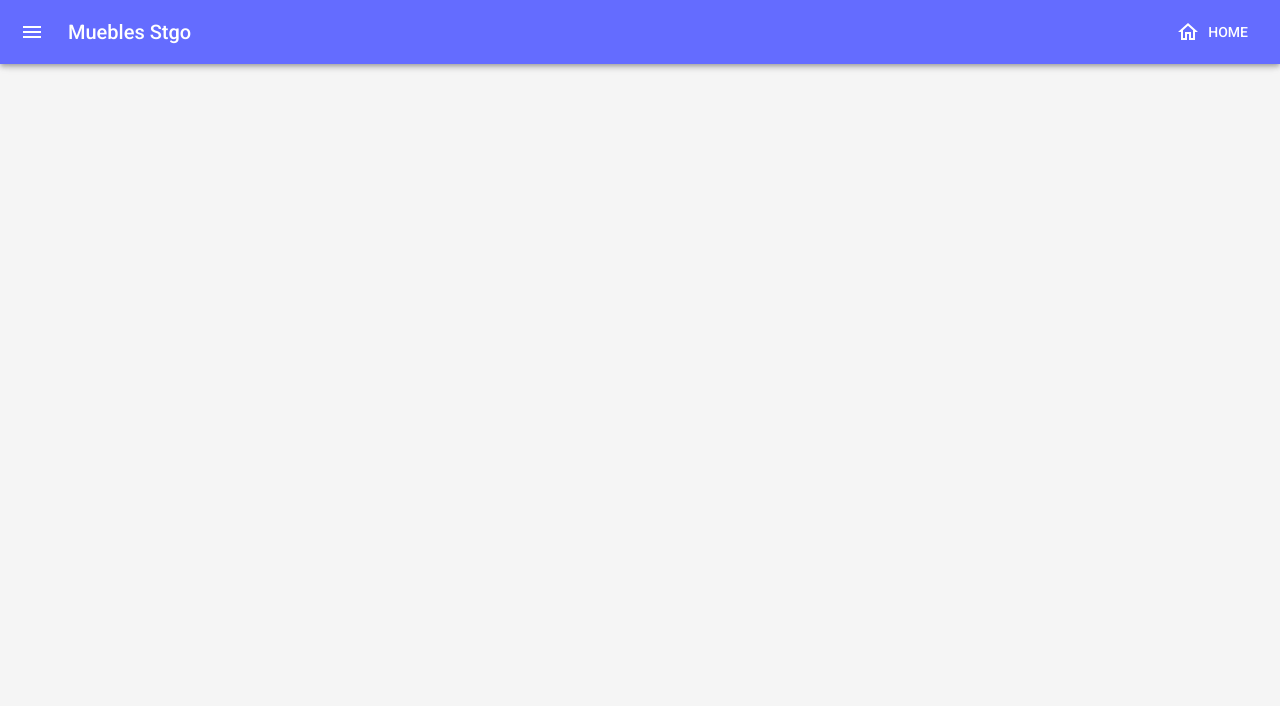
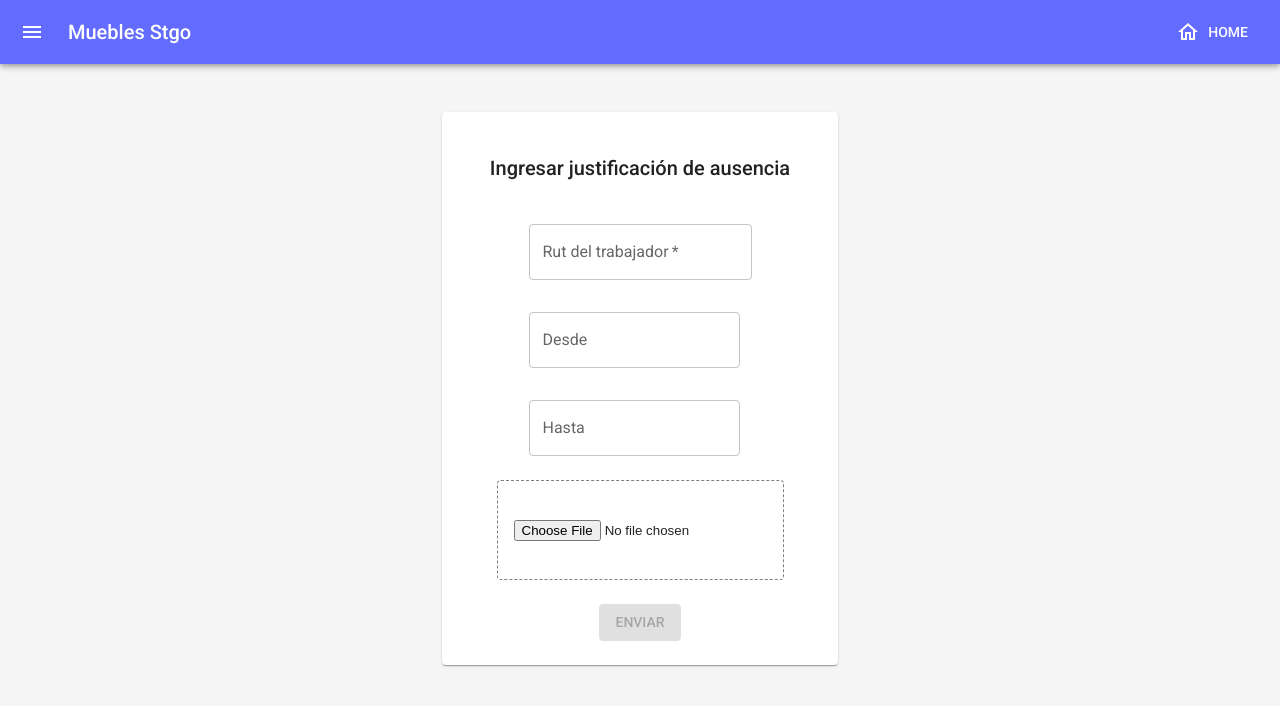
Before and after one commit to r9956/mueblesStgo-frontend, a React (Vite) app: page /absences in a window 1280 px wide. Before the commit this address had no page. Shown: the top 706 px of the page. Built offline with nearby package versions, Linux system fonts and the light colour scheme.

Commit message:
absence excuse page OK

```diff
--- a/src/App.jsx
+++ b/src/App.jsx
@@ -1,12 +1,13 @@
 // src/App.jsx
 import { BrowserRouter as Router, Routes, Route } from 'react-router-dom'
+import { Container } from '@mui/material'
+import DrawerAppBar from './components/AppBar'
 import Home from './pages/Home'
 import EmployeeList from './components/EmployeeList'
 import AddEditEmployee from './components/AddEditEmployee'
+import ExtraHours from './pages/ExtraHours'
+import Absences from './pages/Absences'
 import ClockData from './pages/ClockData'
-import { Container } from '@mui/material'
-import DrawerAppBar from './components/AppBar'
-import ExtraHours from './pages/ExtraHours'
 
 function App() {
   return (
@@ -18,6 +19,7 @@ function App() {
           <Route path="/employee/list" element={<EmployeeList />} />
           <Route path="/employee/add" element={<AddEditEmployee />} />
           <Route path="/extra-hours" element={<ExtraHours />} />
+          <Route path="/absences" element={<Absences />} />
           <Route path="/clock-data" element={<ClockData />} />
         </Routes>
       </Router>
--- a/src/components/DatePicker.jsx
+++ b/src/components/DatePicker.jsx
@@ -4,12 +4,12 @@ import { DatePicker } from '@mui/x-date-pickers/DatePicker';
 import { LocalizationProvider } from '@mui/x-date-pickers/LocalizationProvider';
 import { AdapterDayjs } from '@mui/x-date-pickers/AdapterDayjs';
 
-export default function BasicDatePicker({ onDateChange }) {
+export default function DatePickerComponent({ label = 'Fecha', onDateChange }) {
   const [selectedDate, setSelectedDate] = React.useState(null);
 
   const handleDateChange = (newValue) => {
     setSelectedDate(newValue);
-    onDateChange(newValue); // Pass the new date back to the parent
+    onDateChange(newValue);
     const formattedDate = newValue ? newValue.format('YYYY-MM-DD') : '';
     console.log("Formatted date for backend:", formattedDate);
   };
@@ -18,7 +18,7 @@ export default function BasicDatePicker({ onDateChange }) {
     <LocalizationProvider dateAdapter={AdapterDayjs}>
       <DemoContainer components={['DatePicker']}>
         <DatePicker
-          label="Fecha"
+          label={label}
           value={selectedDate}
           onChange={handleDateChange}
           format="DD/MM/YYYY"
--- a/src/components/FileUploader.jsx
+++ b/src/components/FileUploader.jsx
@@ -36,11 +36,11 @@ const FileUpload = ({ onFileUploaded }) => {
       if (validTypes.includes(selectedFile.type)) {
         setFile(selectedFile);
         setErrorMessage('');
-        onFileUploaded(selectedFile);  // Notify parent of the uploaded file
+        onFileUploaded(selectedFile);
       } else {
         setErrorMessage('Tipo de archivo no permitido. Solo se permiten documentos o imágenes (JPG, PNG).');
         setFile(null);
-        onFileUploaded(null);  // Notify parent to clear the file
+        onFileUploaded(null);
       }
     }
   };
--- a/src/components/NavegationCard.jsx
+++ b/src/components/NavegationCard.jsx
@@ -1,5 +1,5 @@
 import React, { useState } from 'react'
-import { Paper } from '@mui/material'
+import { Paper, Typography } from '@mui/material'
 import { useNavigate } from 'react-router-dom'
 import Grid from '@mui/material/Grid2'
 
@@ -23,14 +23,16 @@ const NavegationCard = ({ title, icon: Icon, nav }) => {
           alignItems: 'center',
           justifyContent: 'center',
           cursor: 'pointer',
-          transition: 'box-shadow 0.3s ease-in-out',
+          transition: 'box-shadow 0.3s ease-in-out'
         }}
         onClick={handleClick}
         onMouseEnter={() => setElevation(6)}
         onMouseLeave={() => setElevation(1)}
       >
-        {Icon && <Icon style={{ fontSize: '40px' }} />}
-        <h3>{title}</h3>
+        {Icon && <Icon style={{ fontSize: '40px', color: '#555' }} />}
+        <Typography variant="h6" sx={{ color: '#555', mt: 1 }}> {/* Softer text color */}
+          {title}
+        </Typography>
       </Paper>
     </Grid>
   );
--- /dev/null
+++ b/src/pages/Absences.jsx
@@ -0,0 +1,80 @@
+import React, { useState } from 'react';
+import { Button, Container, Paper, Typography } from '@mui/material';
+import Grid from '@mui/material/Grid2';
+import DatePickerComponent from '../components/DatePicker';
+import RutInputForm from '../components/RutInputForm';
+import FileUpload from '../components/FileUploader';
+import absenceExcuse from '../services/absenceExcuse.service';
+
+export default function absences() {
+    const [file, setFile] = useState(null);
+    const [rut, setRut] = useState('');
+    const [fromDate, setFromDate] = useState(null);
+    const [toDate, setToDate] = useState(null);
+
+    const handleFileUploaded = (uploadedFile) => {
+        setFile(uploadedFile);
+    };
+
+    const handleSend = async () => {
+        if (!rut || !fromDate || !toDate || !file) {
+            alert('Por favor, completa todos los campos.');
+            return;
+        }
+
+        try {
+            // Call the backend service and wait for the response
+            const response = await absenceExcuse(
+                rut,
+                fromDate.format('YYYY-MM-DD'),
+                toDate.format('YYYY-MM-DD'),
+                file
+            );
+
+            // Backend success response
+            const successMessage = response.data || 'Datos enviados correctamente.';
+            alert(successMessage);
+            console.log('Response:', successMessage);
+
+        } catch (error) {
+            // Backend error response
+            const errorMessage = error.response?.data || 'Error al enviar los datos.';
+            alert(errorMessage);
+            console.error('Error:', errorMessage);
+        }
+    };
+
+    return(
+        <Container maxWidth="xs">
+            <Paper elevation={1} style={{ padding: '24px' }}>
+                <Grid container spacing={3} direction='column' alignItems="center">
+                <Grid sx={{mt:2, mb: 2}}>
+                    <Typography variant="h6">Ingresar justificación de ausencia</Typography>
+                </Grid>
+                <Grid xs={12} sm={6} style={{ width: '223px', maxWidth: '300px' }}>
+                    <RutInputForm onRutChange={setRut} />
+                </Grid>
+                <Grid xs={12} sm={6} style={{ width: '223px', maxWidth: '300px' }}>
+                    <DatePickerComponent label="Desde" onDateChange={setFromDate} />
+                </Grid>
+                <Grid xs={12} sm={6} style={{ width: '223px', maxWidth: '300px' }}>
+                    <DatePickerComponent label="Hasta" onDateChange={setToDate} />
+                </Grid>
+                <Grid>
+                    <FileUpload onFileUploaded={handleFileUploaded} />
+                </Grid>
+                <Grid>
+                    <Button
+                    variant="contained"
+                    onClick={handleSend}
+                    style={{ width: 'auto' }}
+                    disabled={!rut || !fromDate || !toDate ||!file}
+                    >
+                    Enviar
+                    </Button>
+                </Grid>
+                </Grid>
+            </Paper>
+        </Container>
+    )
+}
--- a/src/pages/ExtraHours.jsx
+++ b/src/pages/ExtraHours.jsx
@@ -1,7 +1,7 @@
 import React, { useState } from 'react';
-import { Button, Container, Paper } from '@mui/material';
+import { Button, Container, Paper, Typography } from '@mui/material';
 import Grid from '@mui/material/Grid2';
-import DatePicker from '../components/DatePicker';
+import DatePickerComponent from '../components/DatePicker';
 import RutInputForm from '../components/RutInputForm';
 import FileUpload from '../components/FileUploader';
 import extraHourAuthorization from '../services/extraHoursAuthorization.service.js';
@@ -16,9 +16,9 @@ export default function ExtraHours() {
   };
 
   const handleSend = async () => {
-    console.log('Rut:', rut);
-    console.log('Date:', date);
-    console.log('File:', file);
+    //console.log('Rut:', rut);
+    //console.log('Date:', date);
+    //console.log('File:', file);
 
     if (!rut || !date || !file) {
       alert('Por favor, completa todos los campos.');
@@ -40,11 +40,14 @@ export default function ExtraHours() {
     <Container maxWidth="xs">
       <Paper elevation={1} style={{ padding: '24px' }}>
         <Grid container spacing={3} direction='column' alignItems="center">
+          <Grid sx={{mt:2, mb: 2}}>
+            <Typography variant="h6">Ingresar autorización de horas extra</Typography>
+          </Grid>
           <Grid item xs={12} sm={6} style={{ width: '223px', maxWidth: '300px' }}>
             <RutInputForm onRutChange={setRut} />
           </Grid>
           <Grid item xs={12} sm={6} style={{ width: '223px', maxWidth: '300px' }}>
-            <DatePicker onDateChange={setDate} />
+            <DatePickerComponent onDateChange={setDate} />
           </Grid>
           <Grid>
             <FileUpload onFileUploaded={handleFileUploaded} />
@@ -62,5 +65,5 @@ export default function ExtraHours() {
         </Grid>
       </Paper>
     </Container>
-  );
+  )
 }
--- /dev/null
+++ b/src/services/absenceExcuse.service.js
@@ -0,0 +1,17 @@
+import httpClient from '../http-common.js';
+
+const absenceExcuse = (rut, fromDate, toDate, file) => {
+    const formData = new FormData();
+    formData.append('rut', rut);
+    formData.append('fromDate', fromDate);
+    formData.append('toDate', toDate);
+    formData.append('file', file);
+
+    return httpClient.post('/excuse/add', formData, {
+        headers: {
+            'Content-Type': 'multipart/form-data',
+        },
+    });
+};
+
+export default absenceExcuse;
```
